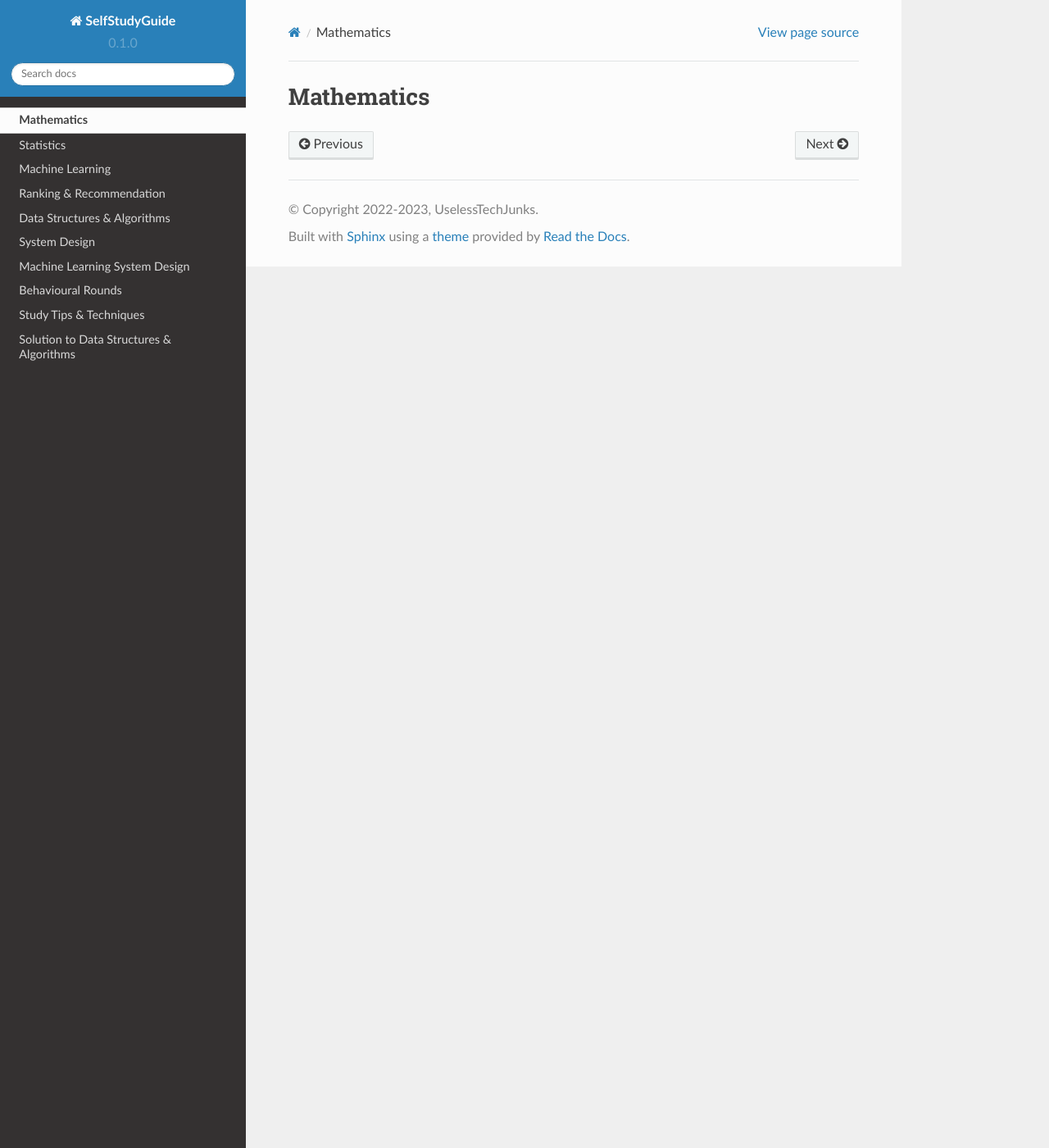
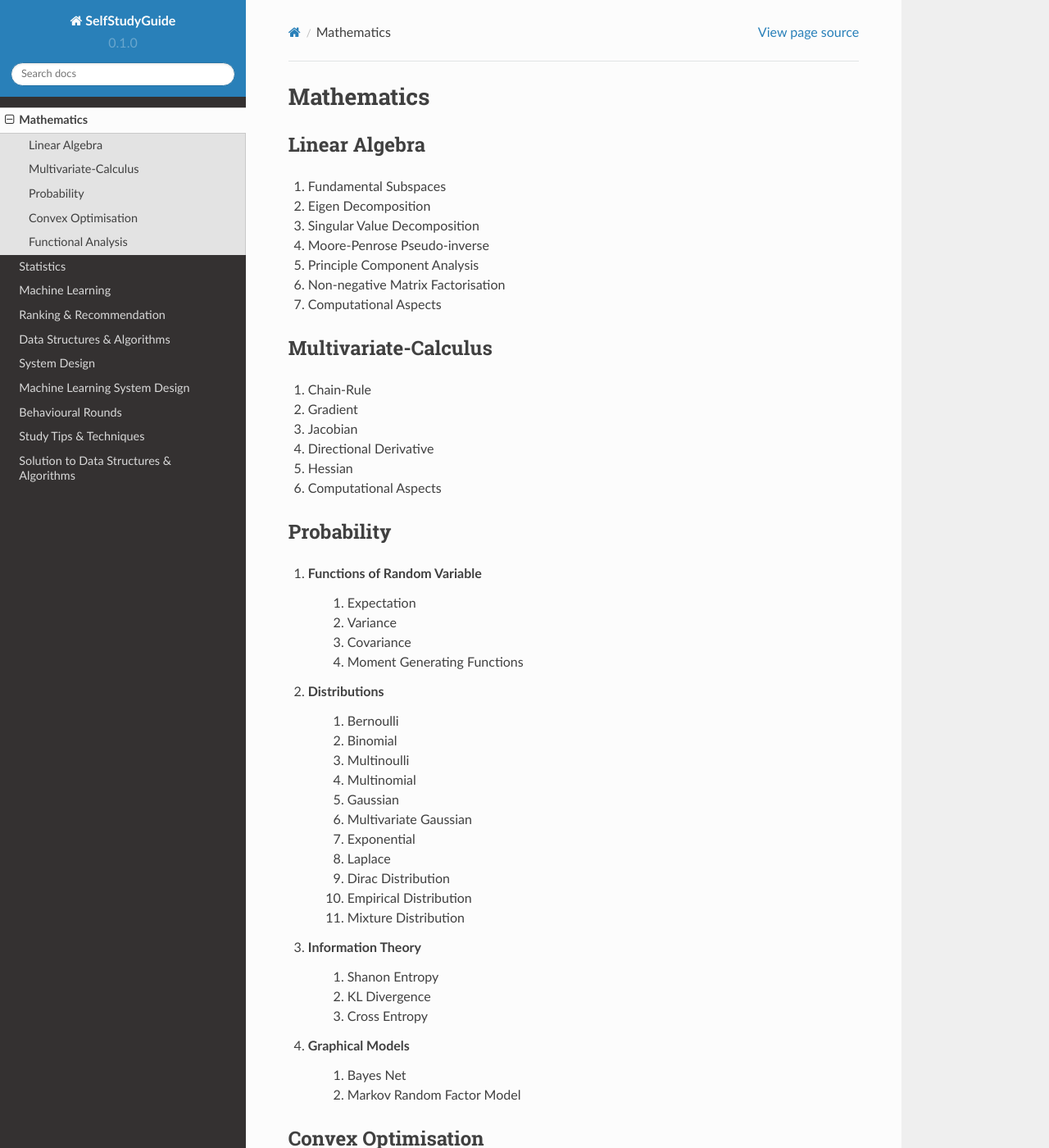
Before and after one commit to uselesstechjunks/leetcode, a Sphinx documentation site: the page built from docs/source/math.rst, in a window 1280 px wide and 1400 px high. Shown: the whole window at 82% size. Built offline with Sphinx 7.4.7 and the Read the Docs theme 2.0.0, drawn with Linux system fonts in a browser that asks for light colours; some of the changed text lies outside the part shown.

Commit message:
Update math.rst (#20)

```diff
--- a/docs/source/math.rst
+++ b/docs/source/math.rst
@@ -1,2 +1,61 @@
 Mathematics
 ========================================
+
+Linear Algebra
+------------------------------
+#. Fundamental Subspaces
+#. Eigen Decomposition
+#. Singular Value Decomposition
+#. Moore-Penrose Pseudo-inverse
+#. Principle Component Analysis
+#. Non-negative Matrix Factorisation
+#. Computational Aspects
+
+Multivariate-Calculus
+------------------------------
+#. Chain-Rule
+#. Gradient
+#. Jacobian
+#. Directional Derivative
+#. Hessian
+#. Computational Aspects
+
+Probability
+------------------------------
+#. Functions of Random Variable
+	#. Expectation
+	#. Variance
+	#. Covariance
+	#. Moment Generating Functions
+
+#. Distributions
+	#. Bernoulli
+	#. Binomial
+	#. Multinoulli
+	#. Multinomial
+	#. Gaussian
+	#. Multivariate Gaussian
+	#. Exponential
+	#. Laplace
+	#. Dirac Distribution
+	#. Empirical Distribution
+	#. Mixture Distribution
+
+#. Information Theory
+	#. Shanon Entropy
+	#. KL Divergence
+	#. Cross Entropy
+
+#. Graphical Models
+	#. Bayes Net
+	#. Markov Random Factor Model
+
+Convex Optimisation
+------------------------------
+
+Functional Analysis
+------------------------------
+#. Banach Space
+#. Hilbert Space
+	#. Reproducing Kernel Hilbert Space (RKHS)
+#. Lp Space
```
